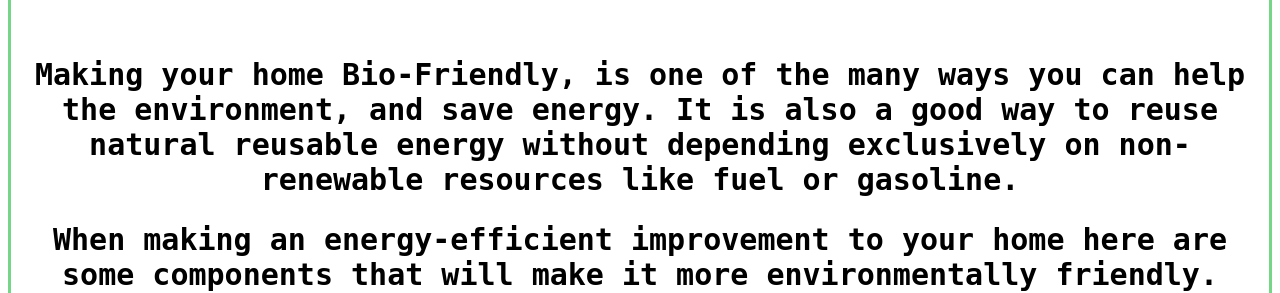
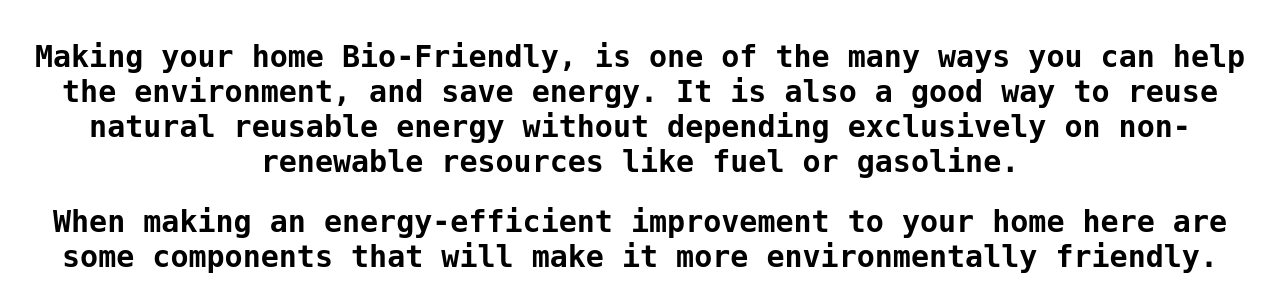
Before and after one commit to navsujith/Droplet_., a plain HTML site: page home.html in a window 1280 px wide. Shown: the part 251-544 px from the top of the page. Drawn offline with Linux system fonts and the light colour scheme.

Commit message:
Add files via upload

```diff
--- a/home.html
+++ b/home.html
@@ -19,7 +19,7 @@ img {
 </style>
 
 
-  	<div class="b">
+
 <h1><center>Bio-Friendly Home</center></strong></h1>
 <style>
 body {
```
